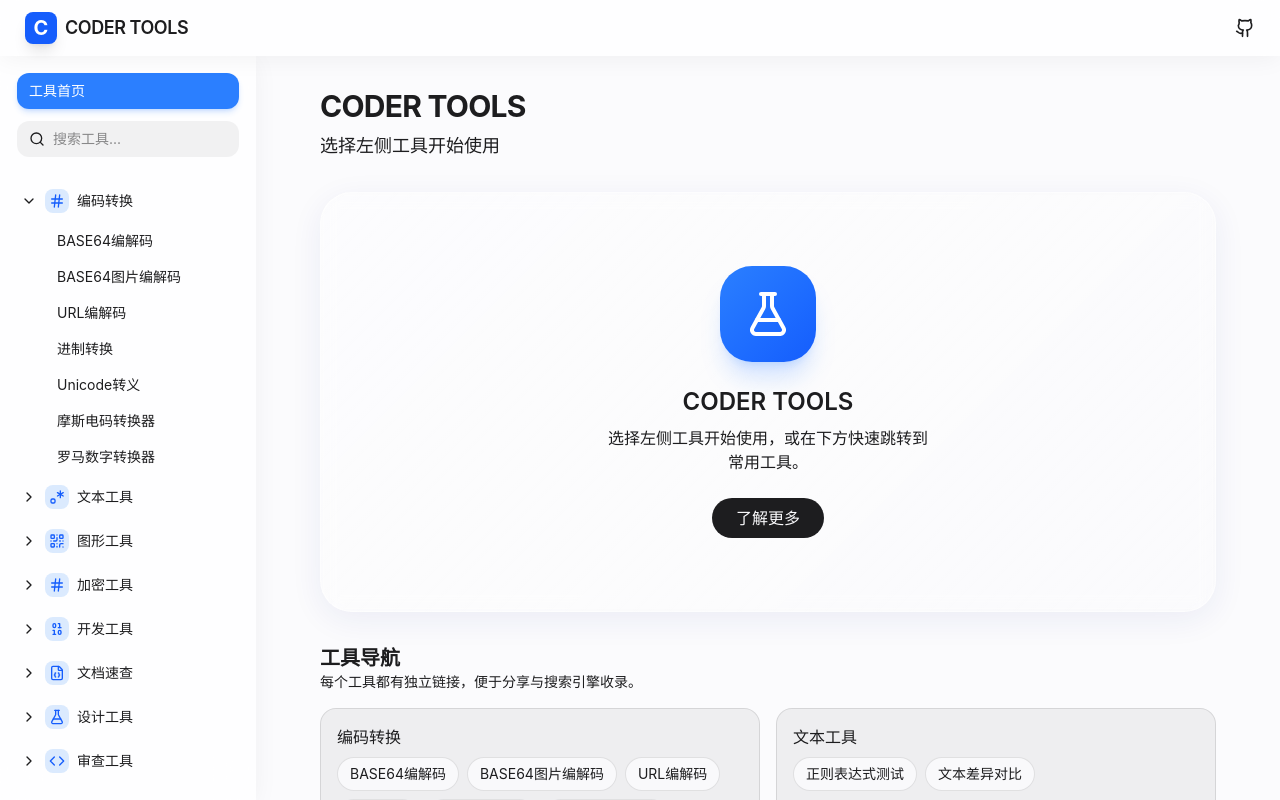
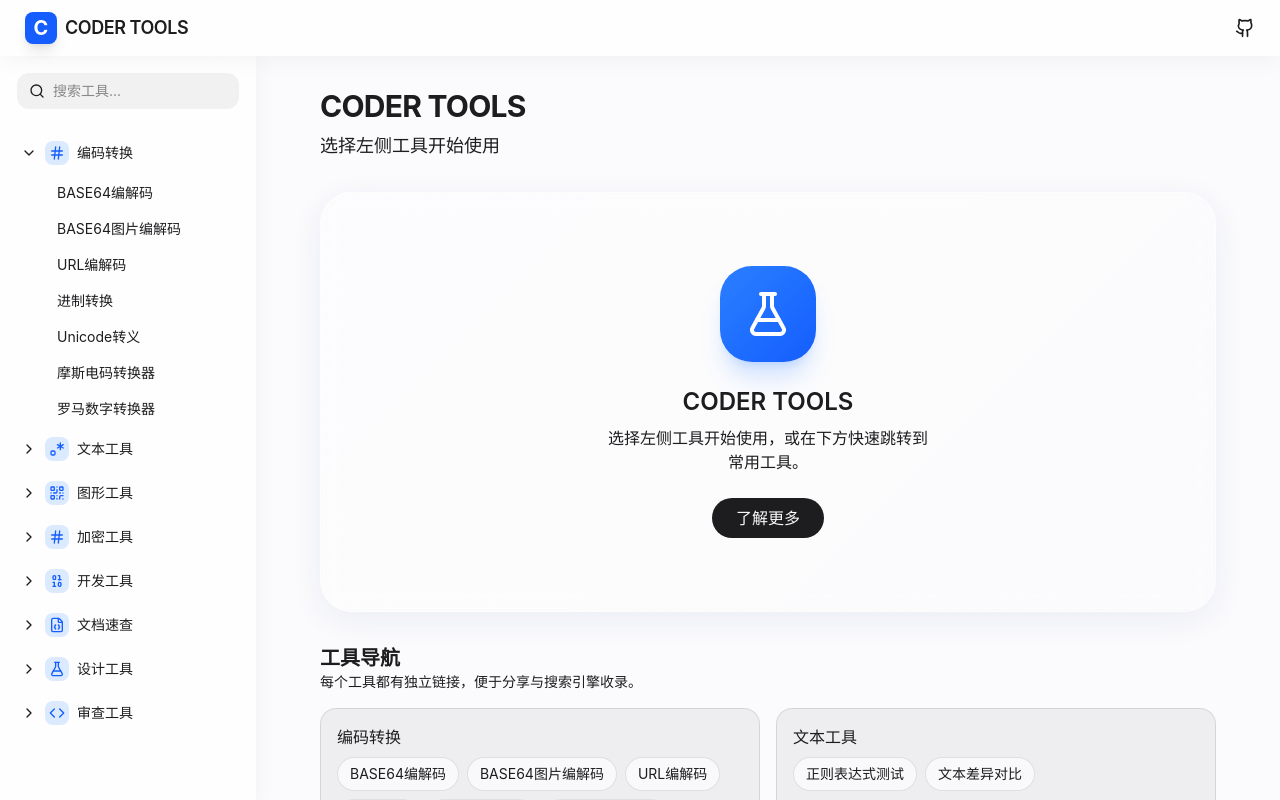
Before and after one commit to gacfox/coder-tools, a Next.js app: page / in a window 1280 px wide. Built offline with nearby package versions, Linux system fonts and the light colour scheme.

Commit message:
better navbar

```diff
--- a/app/(tools)/components/ToolsSidebar.tsx
+++ b/app/(tools)/components/ToolsSidebar.tsx
@@ -78,17 +78,6 @@ export default function ToolsSidebar() {
   return (
     <aside className="w-64 glass border-r h-full flex flex-col">
       <div className="p-4 space-y-3">
-        <Link
-          href="/"
-          className={cn(
-            "block px-3 py-2 text-sm font-medium rounded-xl transition-colors",
-            pathname === "/"
-              ? "bg-blue-500 text-white shadow-md shadow-blue-500/20"
-              : "text-muted-foreground hover:bg-black/5 dark:hover:bg-white/5"
-          )}
-        >
-          工具首页
-        </Link>
         <div className="relative">
           <Search className="absolute left-3 top-1/2 -translate-y-1/2 w-4 h-4 text-muted-foreground" />
           <input
--- a/app/layout.tsx
+++ b/app/layout.tsx
@@ -1,4 +1,5 @@
 import type { Metadata } from "next";
+import Link from "next/link";
 import { Geist, Geist_Mono } from "next/font/google";
 import "./globals.css";
 
@@ -29,12 +30,12 @@ export default function RootLayout({
       >
         <div className="flex flex-col h-screen">
           <header className="h-14 glass flex items-center px-6 fixed top-0 left-0 right-0 z-50">
-            <div className="flex items-center gap-2">
+            <Link href="/" className="flex items-center gap-2 hover:opacity-90 transition-opacity">
               <div className="w-8 h-8 rounded-lg bg-blue-600 flex items-center justify-center text-white font-bold text-xl shadow-lg">
                 C
               </div>
               <h1 className="text-lg font-semibold tracking-tight">CODER TOOLS</h1>
-            </div>
+            </Link>
             <div className="ml-auto">
               <a
                 href="https://github.com/gacfox/coder-tools"
```
